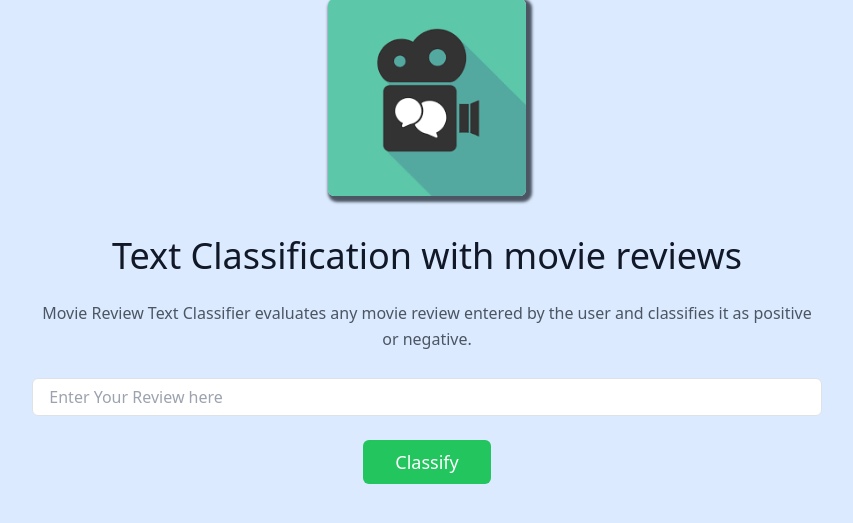
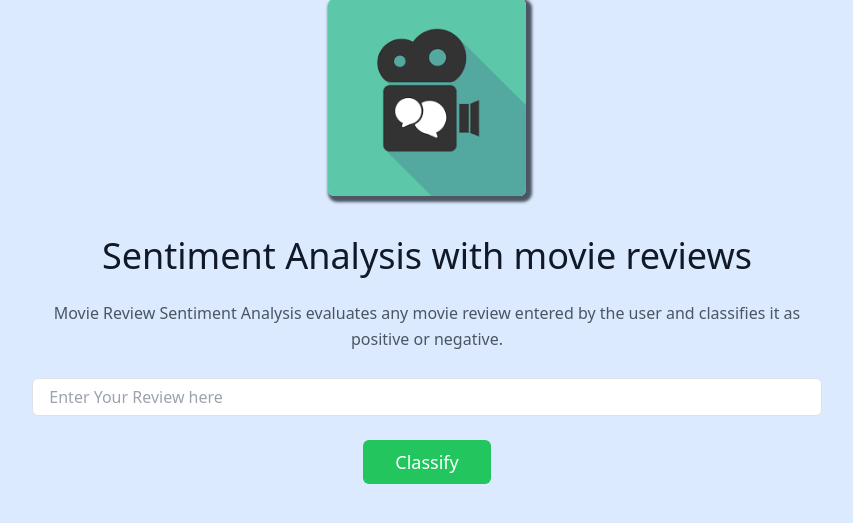
Before and after one commit to PriyanshuChoudhary211/Movie_Review_Sentiment_Analysis, a Flask app: page / in a window 1280 px wide. Shown: the part 97-620 px from the top of the page, without its empty margins (213-1066 px from the left). Run offline with Flask 3, Linux system fonts and the light colour scheme; parts of the project's set-up code (start-up, migrations or seed data) failed here and were passed over; some libraries are stand-ins or nearby versions.

Commit message:
Update index.html

```diff
--- a/templates/index.html
+++ b/templates/index.html
@@ -55,9 +55,9 @@
         <body class="bg-blue-100"></body>
           <img class="lg:w-1/6 md:w-3/6 w-5/6 mb-10 mt-50 object-cover object-center rounded w" calt="hero" src="../static/logo2.png">
         <div class="text-center lg:w-2/3 w-full">
-          <h1 class="title-font sm:text-4xl text-3xl mb-4 font-medium text-gray-900">Text Classification with movie reviews</h1>
+          <h1 class="title-font sm:text-4xl text-3xl mb-4 font-medium text-gray-900">Sentiment Analysis with movie reviews</h1>
           <p class="mb-8 leading-relaxed">
-            Movie Review Text Classifier evaluates any movie review entered by the user and classifies it as positive or negative.</p>
+            Movie Review Sentiment Analysis evaluates any movie review entered by the user and classifies it as positive or negative.</p>
           <div class="justify-center">
             <div class=" lg:w-3/3 w-full sm:flex-row flex-col mx-auto px-15 sm:space-x-2 sm:space-y-0 space-y-4 sm:px-0 items-end" style="margin-top: -30px;">
 
```
